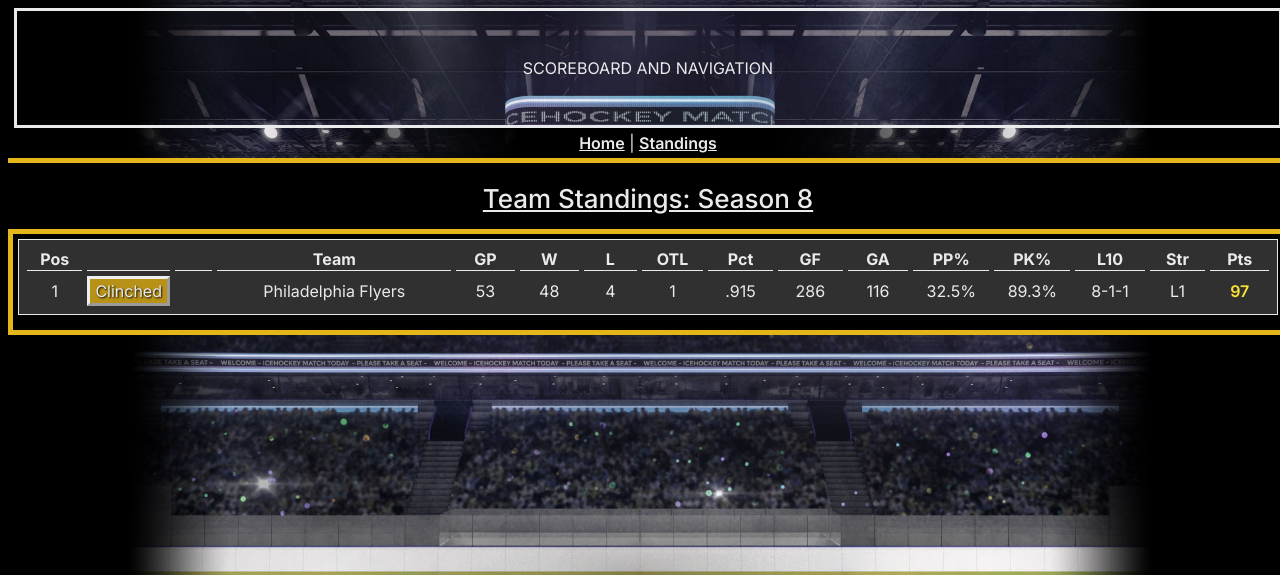
After one commit to thebigschnoz/GHL-Website, a Django app: page /standings/ in a window 1280 px wide. The commit adds this page. Shown: the top 575 px of the page. Run offline with Django 5.2, Linux system fonts and the light colour scheme.

Commit message:
Started adding standings page and played with CSS

```diff
--- a/GHLWebsiteDjango/GHLWebsiteApp/static/GHLWebsiteApp/mainstyle.css
+++ b/GHLWebsiteDjango/GHLWebsiteApp/static/GHLWebsiteApp/mainstyle.css
@@ -18,10 +18,20 @@
   font-family: "Inter", sans-serif;
 }
 
+a {
+  color: #e9eaec;
+  font-weight: 600;
+}
+
+#menu {
+  background-image: linear-gradient(to right, rgba(0,0,0,0) 20%, rgba(0, 0, 0, 1) 40% 60%, rgba(0,0,0,0) 80%);
+  padding: 5px;
+}
+
 table {
   border: 0px auto;
   border-spacing: 15px;
-  padding: 3px;
+  padding: 5px;
 }
 
 h1 {
@@ -57,6 +67,7 @@
 }
 
 .section {
+  justify-content: center;
   background-color: black;
   vertical-align: top;
   border: 5px solid #e4b61a;
@@ -65,15 +76,12 @@
 }
 
 .subsection {
+  justify-self: center;
   align-items: center;
   align-content: center;
   text-align: center;
   display: flex;
   flex-wrap: nowrap;
-}
-
-table th {
-  border-bottom: 1px solid #e9eaec;
 }
 
 #leftside {
@@ -88,8 +96,13 @@
   vertical-align: top;
 }
 
-.odd {
+tr:nth-child(odd) {
   background-color: #606060;
+}
+
+th {
+  border-bottom: 1px solid #e9eaec;
+  background-color: #303030;
 }
 
 .header {
@@ -106,7 +119,30 @@
   text-decoration: underline;
 }
 
-#standings {
+.clinched {
+  box-sizing: border-box;
+  border: 3px;
+  text-shadow: 1px 1px 2px black;
+  background-color: #b89217;
+  border-style: outset;
+}
+
+.standingstable {
+  align-self: center;
+  border: 1px solid #e9eaec;
+  padding: 3px;
+  white-space: nowrap;
+  background-color: #303030;
+  border-spacing: 5px;
+  margin: 5px;
+  margin-bottom: 15px;
+}
+
+#fullstandings {
+  overflow: hidden;
+  table-layout: fixed;
+  align-self: center;
+  justify-self: center;
   border: 1px solid #e9eaec;
   padding: 3px;
   white-space: nowrap;
--- a/GHLWebsiteDjango/GHLWebsiteApp/templates/GHLWebsiteApp/index.html
+++ b/GHLWebsiteDjango/GHLWebsiteApp/templates/GHLWebsiteApp/index.html
@@ -8,7 +8,7 @@
                 <div class="section">
                     <center>
                         <div class="header">Current Standings</div>
-                        <table id="standings">
+                        <table class="standingstable">
                             <tr>
                                 <th>Team</th>
                                 <th>GP</th>
@@ -102,7 +102,7 @@
                 </div>
                 <div class="section">
                     <div class="header">Player Leaders</div>
-                    <center><table id="standings">
+                    <center><table class="standingstable">
                         <tr>
                             <td>Pts</td>
                             <td class="points">JBrewer23</td>
--- a/GHLWebsiteDjango/GHLWebsiteApp/templates/GHLWebsiteApp/layout.html
+++ b/GHLWebsiteDjango/GHLWebsiteApp/templates/GHLWebsiteApp/layout.html
@@ -16,6 +16,11 @@
 <body>
 	<main id="sup">
 		<center><div id="fakescoreboard"><!-- TODO: Scoreboard and Navigation will go here --><center>SCOREBOARD AND NAVIGATION</center></div></center>
+		<center>
+			<div id="menu">
+				<a href="{% url 'index' %}">Home</a> | <a href="{% url 'standings' %}">Standings</a>
+			</div>
+		</center>
 		<div id="divider"></div>
 
 		{% block body %}
--- /dev/null
+++ b/GHLWebsiteDjango/GHLWebsiteApp/templates/GHLWebsiteApp/standings.html
@@ -0,0 +1,65 @@
+{% extends 'GHLWebsiteApp/layout.html' %}
+{% load static %}
+{% block body %}
+  <center>
+    <div class="header">Team Standings: Season 8</div>
+    <div class="section">
+      <center>
+      <table id="fullstandings">
+        <col style="width: 90px;">
+        <col style="width: 70px;">
+        <col style="width: 70px;">
+        <col style="width: 350px;">
+        <col style="width: 100px;">
+        <col style="width: 100px;">
+        <col style="width: 100px;">
+        <col style="width: 100px;">
+        <col style="width: 100px;">
+        <col style="width: 100px;">
+        <col style="width: 100px;">
+        <col style="width: 100px;">
+        <col style="width: 100px;">
+        <col style="width: 100px;">
+        <col style="width: 100px;">
+        <col style="width: 100px;">
+        <tr>
+          <th>Pos</th>
+          <th>&nbsp;</th>
+          <th>&nbsp;</th>
+          <th>Team</th>
+          <th>GP</th>
+          <th>W</th>
+          <th>L</th>
+          <th>OTL</th>
+          <th>Pct</th>
+          <th>GF</th>
+          <th>GA</th>
+          <th>PP%</th>
+          <th>PK%</th>
+          <th>L10</th>
+          <th>Str</th>
+          <th>Pts</th>
+        </tr>
+        <tr>
+          <td>1</td>
+          <td class="clinched">Clinched</td>
+          <td>&nbsp;</td>
+          <td>Philadelphia Flyers</td>
+          <td>53</td>
+          <td>48</td>
+          <td>4</td>
+          <td>1</td>
+          <td>.915</td>
+          <td>286</td>
+          <td>116</td>
+          <td>32.5%</td>
+          <td>89.3%</td>
+          <td>8-1-1</td>
+          <td>L1</td>
+          <td class="points">97</td>
+        </tr>
+      </table>
+      </center>
+    </div>
+  </center>
+{% endblock %}
--- a/GHLWebsiteDjango/GHLWebsiteApp/urls.py
+++ b/GHLWebsiteDjango/GHLWebsiteApp/urls.py
@@ -3,4 +3,7 @@
 
 urlpatterns = [
     path('', views.index, name="index"),
+    path('standings/', views.standings, name="standings"),
+    path('team/<int:teamID>', views.team, name="team"),
+    path('player/<int:playerID>', views.player, name="player"),
 ]
--- a/GHLWebsiteDjango/GHLWebsiteApp/views.py
+++ b/GHLWebsiteDjango/GHLWebsiteApp/views.py
@@ -3,3 +3,12 @@
 # Create your views here.
 def index(request):
     return render(request, "GHLWebsiteApp/index.html")
+
+def standings(request):
+    return render(request, "GHLWebsiteApp/standings.html")
+
+def team(request, teamID):
+    return render(request, "GHLWebsiteApp/team.html", {"teamID": teamID})
+
+def player(request, playerID):
+    return render(request, "GHLWebsiteApp/player.html", {"playerID": playerID})
```
